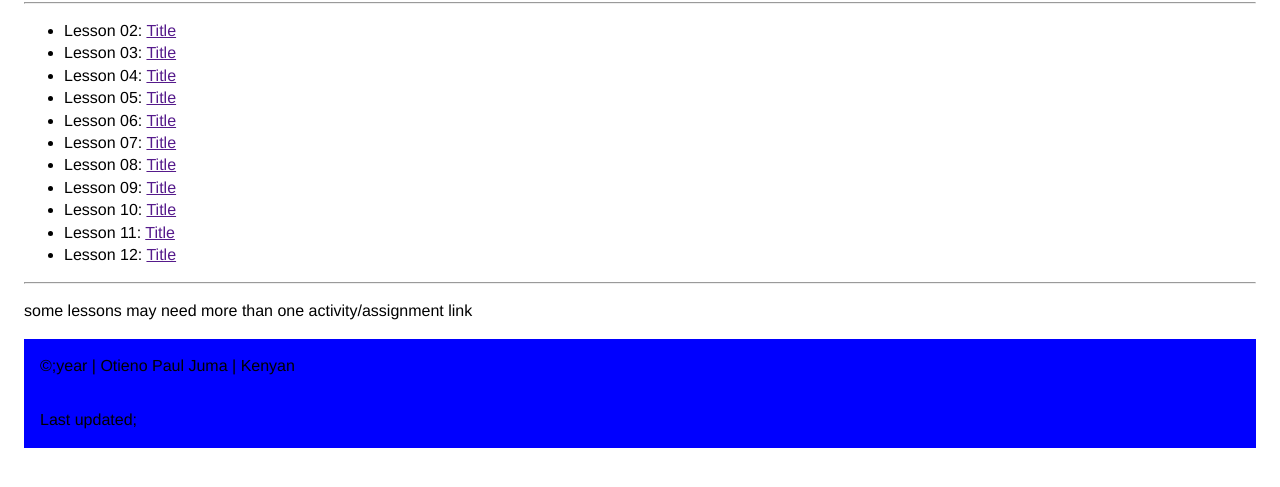
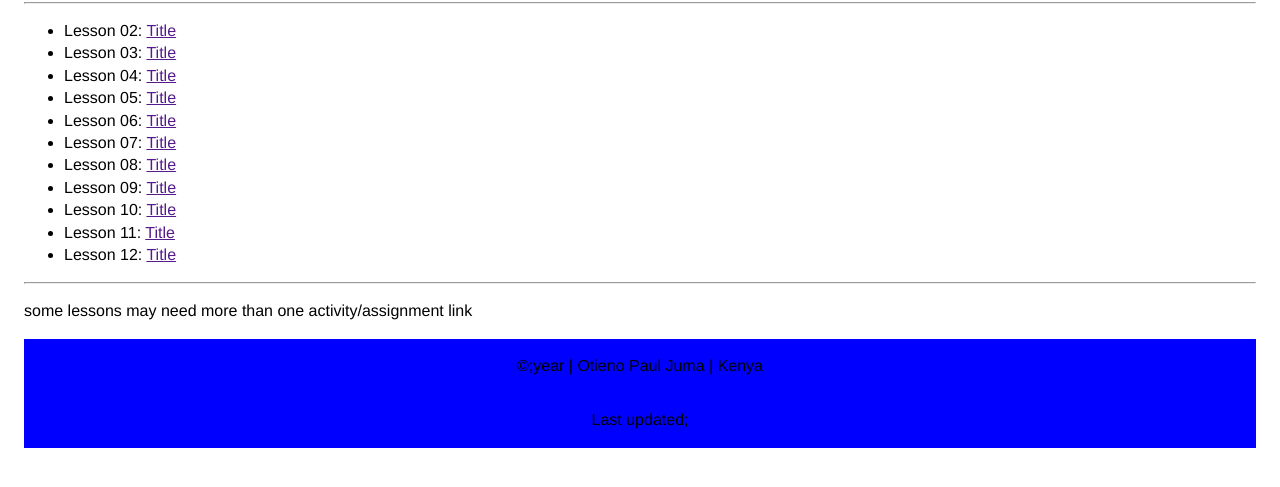
Before and after one commit to otieno-juma/wdd230, a plain HTML site: page index.html in a window 1280 px wide. Shown: the part 295-782 px from the top of the page. Drawn offline with Linux system fonts and the light colour scheme.

Commit message:
update on the css

```diff
--- a/css/stylesheet.css
+++ b/css/stylesheet.css
@@ -25,4 +25,5 @@ footer{
     display: grid;
     padding: 0 1em;
     background-color: blue;
+    text-align: center;
 }
--- a/index.html
+++ b/index.html
@@ -33,7 +33,7 @@
         <p>some lessons may need more than one activity/assignment link</p>
     </main>
     <footer>
-       <p> ©;<span id="year">year</span> | Otieno Paul Juma | Kenyan</p>
+       <p> ©;<span id="year">year</span> | Otieno Paul Juma | Kenya</p>
        <p>Last updated;<span id="currentdate"></span></p>
     </footer>
     <script src="js/currentdate.js"></script>
```
